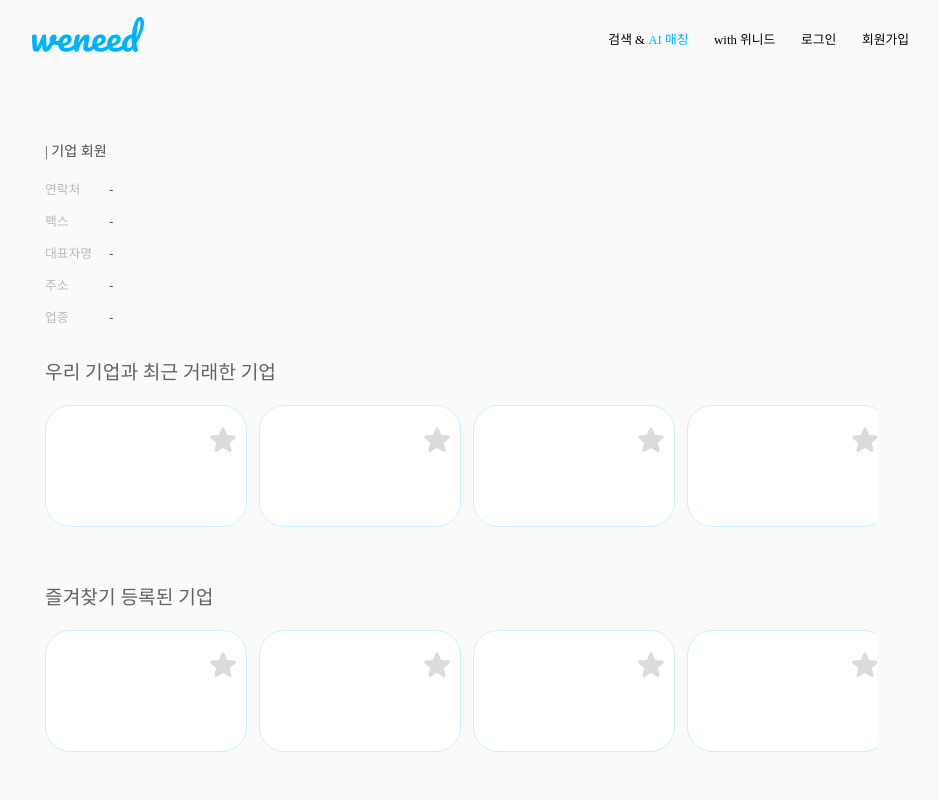
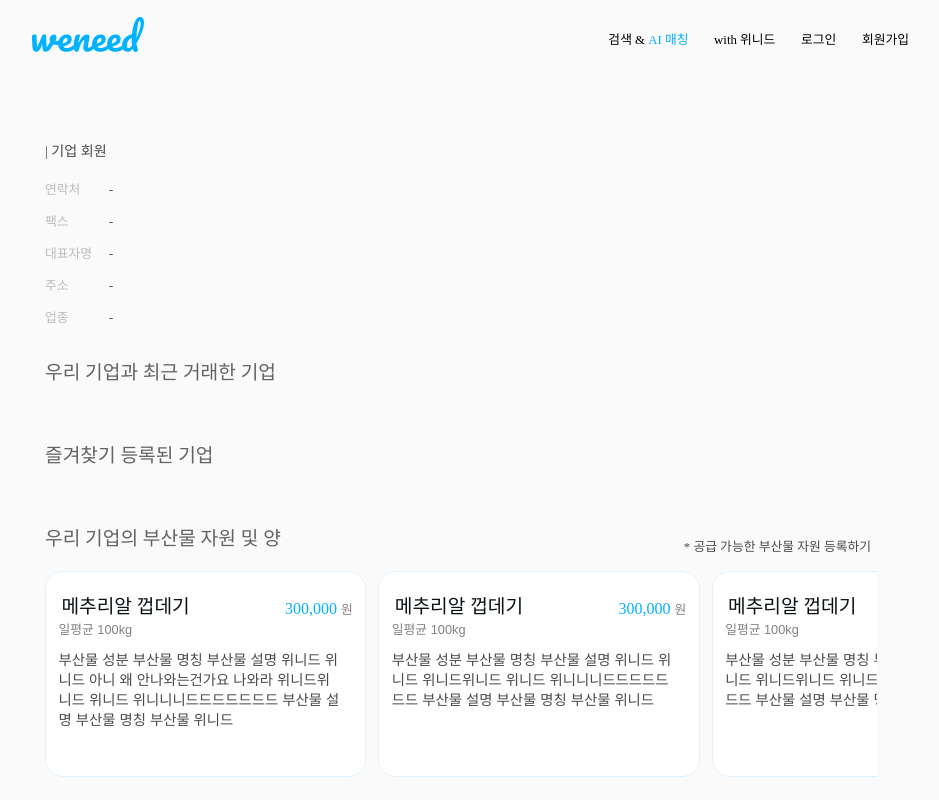
Before and after one commit to hayoung2/Weneed, a React (Vite) app in the folder weneed/: page /mypage in a window 1280 px wide. Shown: the top 800 px of the page, without its empty margins (179-1118 px from the left). Built offline with nearby package versions, Linux system fonts and the light colour scheme; a web font is replaced by a local one.

Commit message:
Update MyPage.tsx

```diff
--- a/weneed/src/pages/MyPage/MyPage.tsx
+++ b/weneed/src/pages/MyPage/MyPage.tsx
@@ -181,14 +181,14 @@ const Mypage: React.FC = () => {
         <div className={styles.sectionHeader}>
           <p className={styles.sectionTitle}>우리 기업과 최근 거래한 기업</p>
         </div>
-        <div><CardSmallList cards={favoriteCompanies} /></div>
+        {/* <div><CardSmallList cards={favoriteCompanies} /></div> */}
       </div>
 
       <div className={styles.section}>
         <div className={styles.sectionHeader}>
           <p className={styles.sectionTitle}>즐겨찾기 등록된 기업</p>
         </div>
-        <div><CardSmallList cards={favoriteCompanies} /></div>
+        {/* <div><CardSmallList cards={favoriteCompanies} /></div> */}
       </div>
 
       <div className={styles.section}>
```
